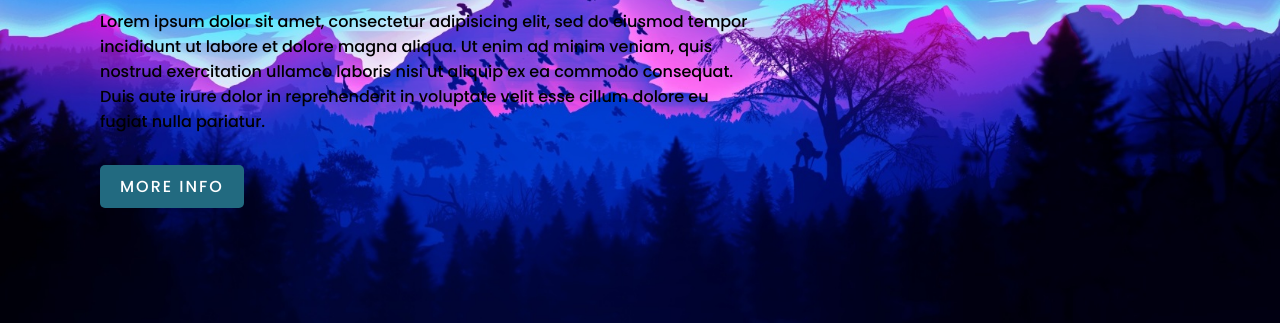
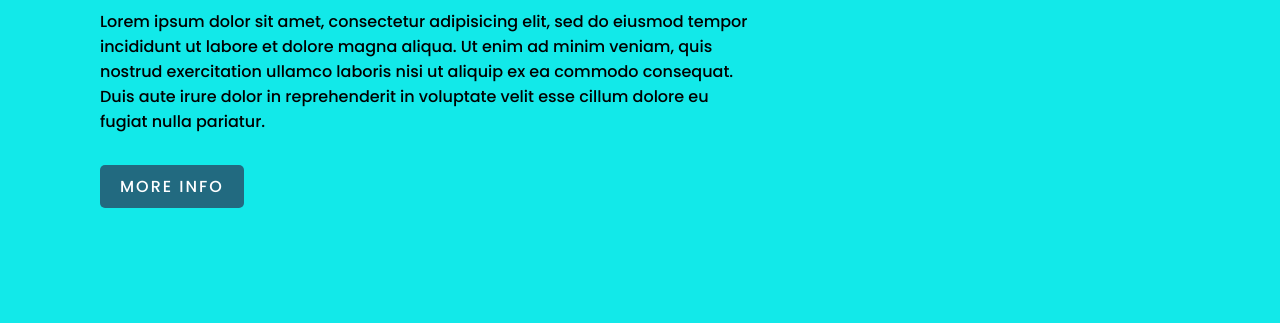
Before and after one commit to ErebusDevelopment/erebusdevelopment.github.io, a plain HTML site: page index.html in a window 1280 px wide. Shown: the part 370-693 px from the top of the page. Drawn offline with Linux system fonts and the light colour scheme.

Commit message:
Update style.css

```diff
--- a/style.css
+++ b/style.css
@@ -14,7 +14,7 @@ section{
   display: flex;
   flex-direction: column;
   justify-content: flex-start;
-  background: url(bg.jpg)no-repeat;
+  background: #12E9E9;
   background-size: cover;
   background-position: center;
 }
```
